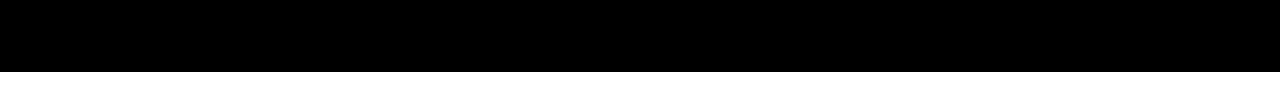
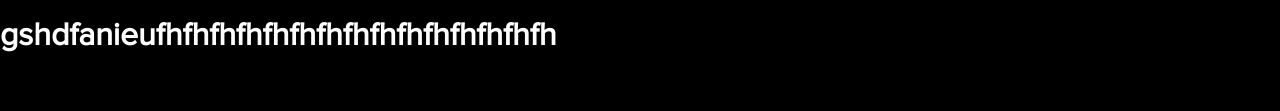
Before and after one commit to maximvanov/project-git, a plain HTML site: page index.html in a window 1280 px wide. Shown: the part 2204-2315 px from the top of the page. Before the commit the page ends 2276 px from the top, so only its background shows below. Drawn offline with nearby package versions, Linux system fonts and the light colour scheme; files whose address does not match are found by name.

Commit message:
worcking on sidebar - 01

```diff
--- a/index.html
+++ b/index.html
@@ -131,6 +131,9 @@
 				<div class="region"><img src="img/icons/usa-flag.png" alt="Flag"> Change Region</div>
 			</div>
 		</div>
+		<aside>
+			<h1>gshdfanieufhfhfhfhfhfhfhfhfhfhfhfhfhfhfh</h1>
+		</aside>
 	</footer>
 	<script src="https://cdnjs.cloudflare.com/ajax/libs/jquery/3.3.1/jquery.min.js"></script>
 	<script src="libs/owlcarousel/owl.carousel.min.js"></script>
```
